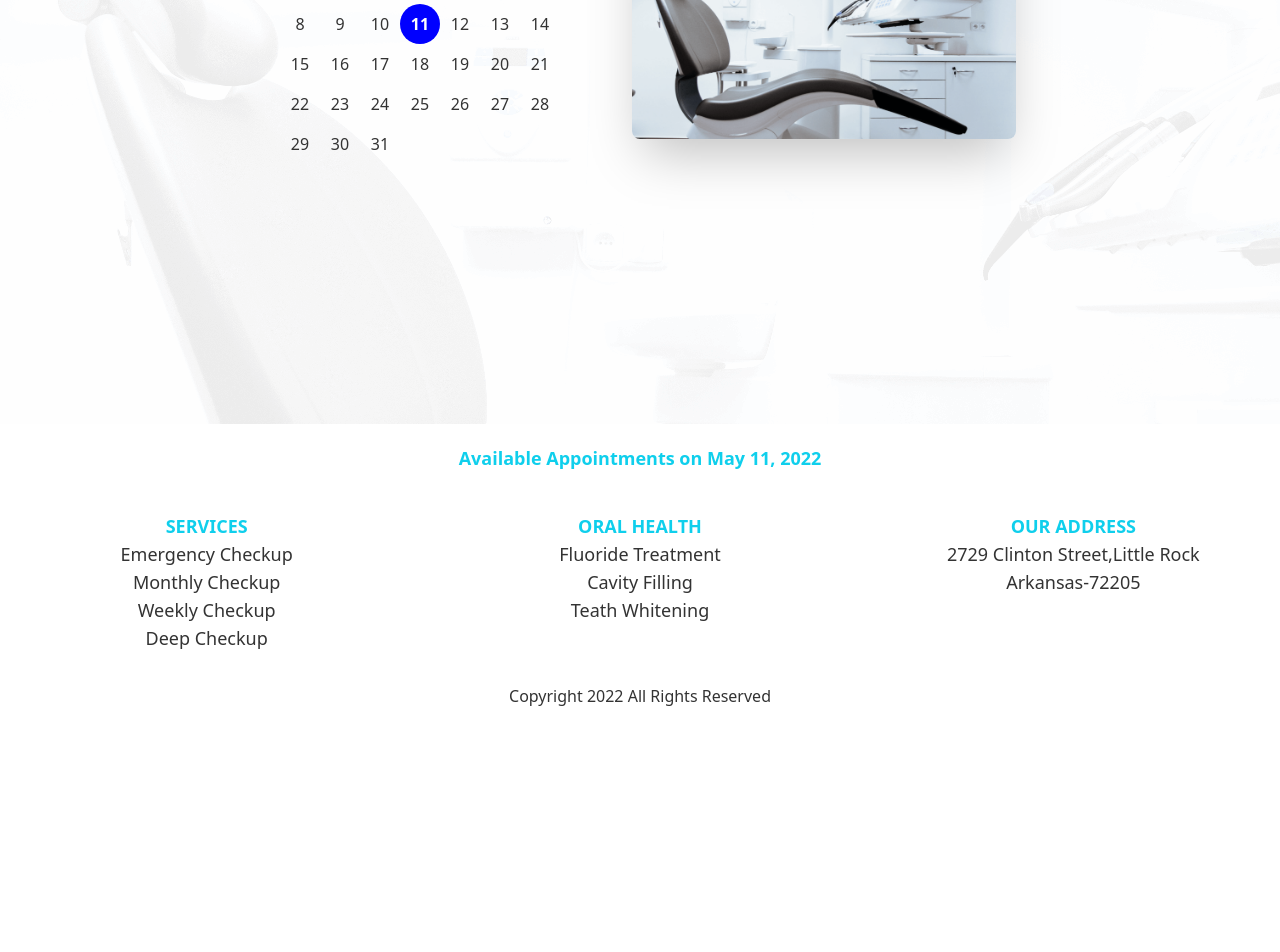
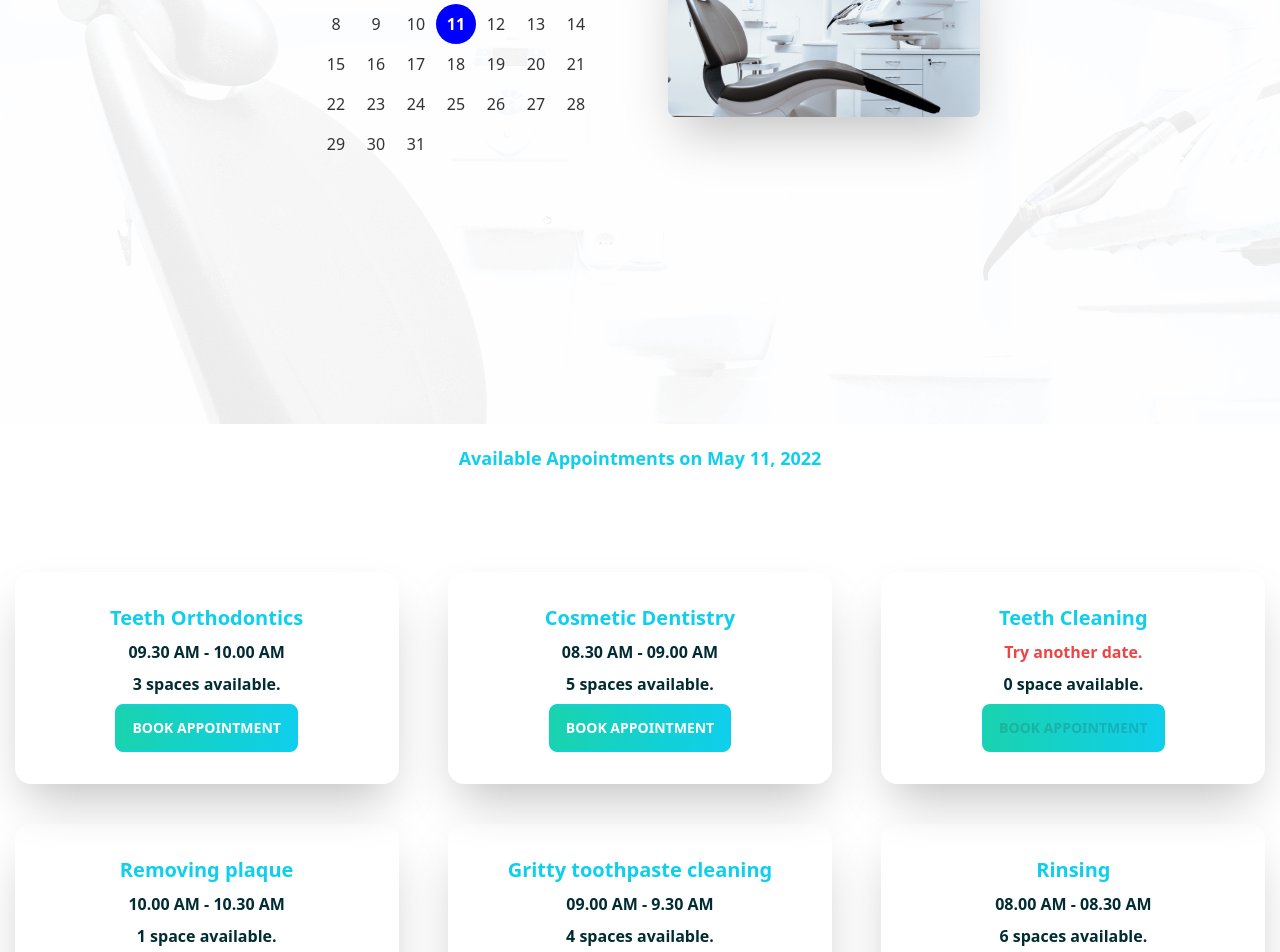
Before and after one commit to naimulislamshakil/dector-portal-client-side, a React (Create React App) app: page /appointment in a window 1280 px wide. Shown: the part 440-1392 px from the top of the page. Before the commit the page ends 1188 px from the top, so only its background shows below. Built offline with nearby package versions, Linux system fonts and the light colour scheme.

Commit message:
Book Card rewrith

```diff
--- a/src/Component/Page/Appointment/AppoinmentCard.js
+++ b/src/Component/Page/Appointment/AppoinmentCard.js
@@ -1,7 +1,80 @@
 import React from "react";
+import BookCard from "./BookCard";
 
 const AppoinmentCard = () => {
-  return <div></div>;
+  const books = [
+    {
+      id: 1,
+      name: "Teeth Orthodontics",
+      time: [
+        "09.30 AM - 10.00 AM",
+        "10.00 AM - 10.30 AM",
+        "10.30 AM - 11.00 AM",
+      ],
+      space: "10 SPACES AVAILABLE",
+      slied: "fade-up",
+    },
+    {
+      id: 2,
+      name: "Cosmetic Dentistry",
+      time: [
+        "08.30 AM - 09.00 AM",
+        "09.00 AM - 9.30 AM",
+        "09.30 AM - 10.00 AM",
+        "10.00 AM - 10.30 AM",
+        "10.30 AM - 11.00 AM",
+      ],
+      space: "10 SPACES AVAILABLE",
+      slied: "fade-down",
+    },
+    {
+      id: 3,
+      name: "Teeth Cleaning",
+      time: [],
+      slied: "fade-right",
+      space: "10 SPACES AVAILABLE",
+    },
+    {
+      id: 4,
+      name: "Removing plaque",
+      slied: "fade-up",
+      time: ["10.00 AM - 10.30 AM"],
+      space: "10 SPACES AVAILABLE",
+    },
+    {
+      id: 5,
+      name: "Gritty toothpaste cleaning",
+      slied: "fade-down",
+      time: [
+        "09.00 AM - 9.30 AM",
+        "09.30 AM - 10.00 AM",
+        "10.00 AM - 10.30 AM",
+        "10.30 AM - 11.00 AM",
+      ],
+      space: "10 SPACES AVAILABLE",
+    },
+    {
+      id: 6,
+      name: "Rinsing",
+      slied: "fade-right",
+      time: [
+        "08.00 AM - 08.30 AM",
+        "08.30 AM - 09.00 AM",
+        "09.00 AM - 9.30 AM",
+        "09.30 AM - 10.00 AM",
+        "10.00 AM - 10.30 AM",
+        "10.30 AM - 11.00 AM",
+      ],
+      space: "10 SPACES AVAILABLE",
+    },
+  ];
+  return (
+    <div className="grid grid-cols-1 lg:grid-cols-3 md:grid-cols-2 gap-5 my-20">
+      {books.map((book) => (
+        <BookCard key={book.id} book={book}></BookCard>
+      ))}
+    </div>
+  );
 };
 
 export default AppoinmentCard;
--- a/src/Component/Page/Appointment/AppoinmentHero.js
+++ b/src/Component/Page/Appointment/AppoinmentHero.js
@@ -9,15 +9,21 @@ const AppoinmentHero = () => {
   const [date, setDate] = useState(new Date());
   return (
     <div>
-      <div class="hero min-h-screen" style={{ background: `url(${bg})` }}>
-        <div class="hero-content flex-col lg:flex-row-reverse">
-          <img src={chair} class="max-w-sm rounded-lg shadow-2xl" alt="" />
-          <div className="mr-10">
-            <DayPicker
-              mode="single"
-              selected={date}
-              onSelect={setDate}
-            ></DayPicker>
+      <div style={{ background: `url(${bg})` }}>
+        <div class="hero min-h-screen">
+          <div class="hero-content flex-col md:flex-row-reverse">
+            <img
+              src={chair}
+              class="w-sm rounded-lg shadow-2xl sm:w-1/4"
+              alt=""
+            />
+            <div className="lg:mr-10">
+              <DayPicker
+                mode="single"
+                selected={date}
+                onSelect={setDate}
+              ></DayPicker>
+            </div>
           </div>
         </div>
       </div>
--- /dev/null
+++ b/src/Component/Page/Appointment/BookCard.js
@@ -0,0 +1,37 @@
+import React from "react";
+import Button from "../../Shered/Button/Button";
+
+const BookCard = ({ book }) => {
+  const { name, slied, time } = book;
+  return (
+    <div data-aos={slied}>
+      <div class="card lg:w-96 sm:w-80 sm:mx-auto shadow-2xl mt-5 text-primary-content transition ease-in-out delay-150  hover:translate-y-6  hover:scale-100  duration-300">
+        <div class="card-body">
+          <h2 class="card-title justify-center text-primary">{name}</h2>
+          <p className="text-center font-bold">
+            {time.length > 0 ? (
+              <p className="text-center font-bold">{time[0]} </p>
+            ) : (
+              <p className="text-center font-bold text-red-500">
+                Try another date.
+              </p>
+            )}
+          </p>
+          <p className="text-center font-bold">
+            {time.length} {time.length > 1 ? "spaces" : "space"} available.
+          </p>
+          <div class="card-actions justify-center">
+            <button
+              disabled={time.length === 0}
+              className="btn btn-primary bg-gradient-to-r from-secondary to-primary outline-none text-white"
+            >
+              Book Appointment
+            </button>
+          </div>
+        </div>
+      </div>
+    </div>
+  );
+};
+
+export default BookCard;
```
